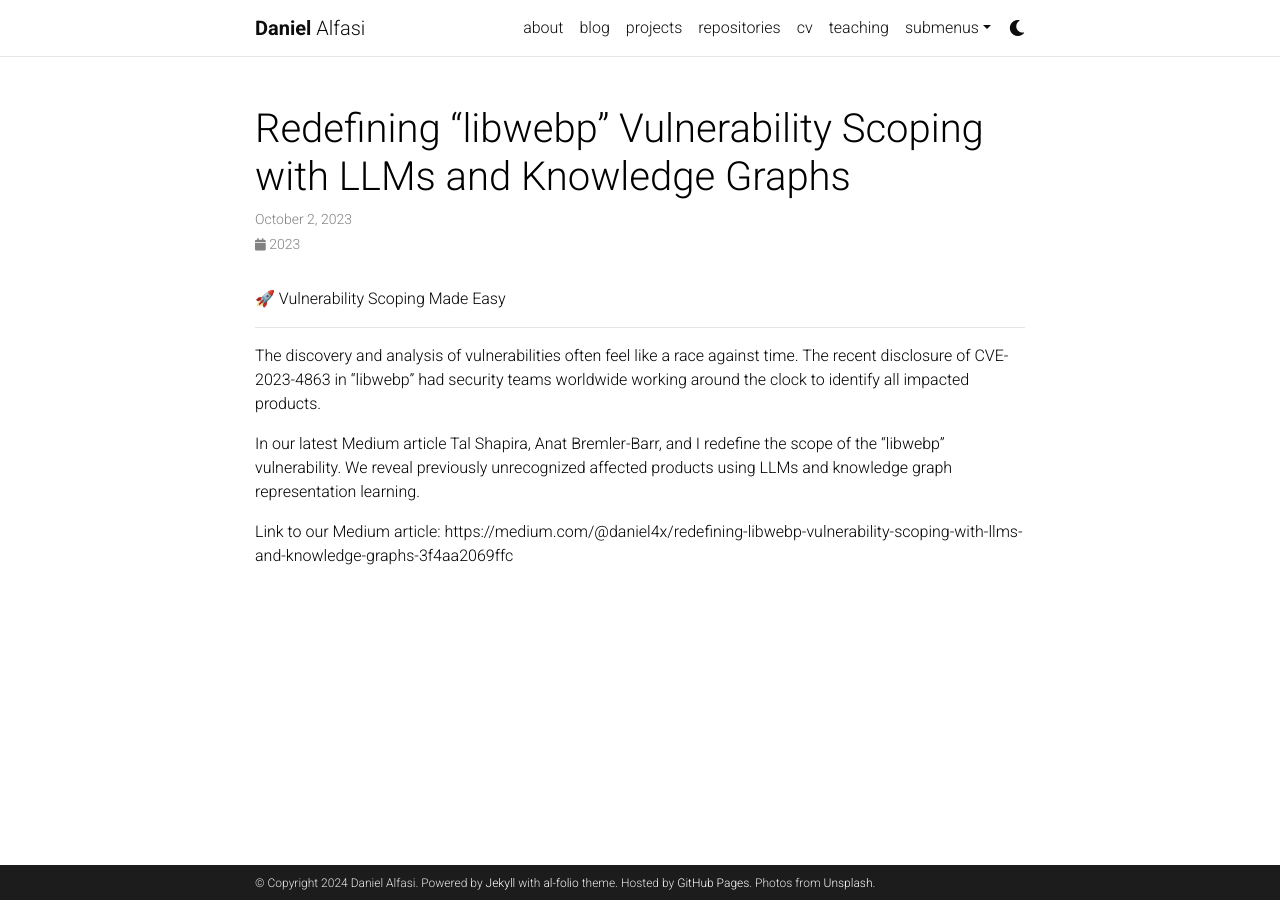
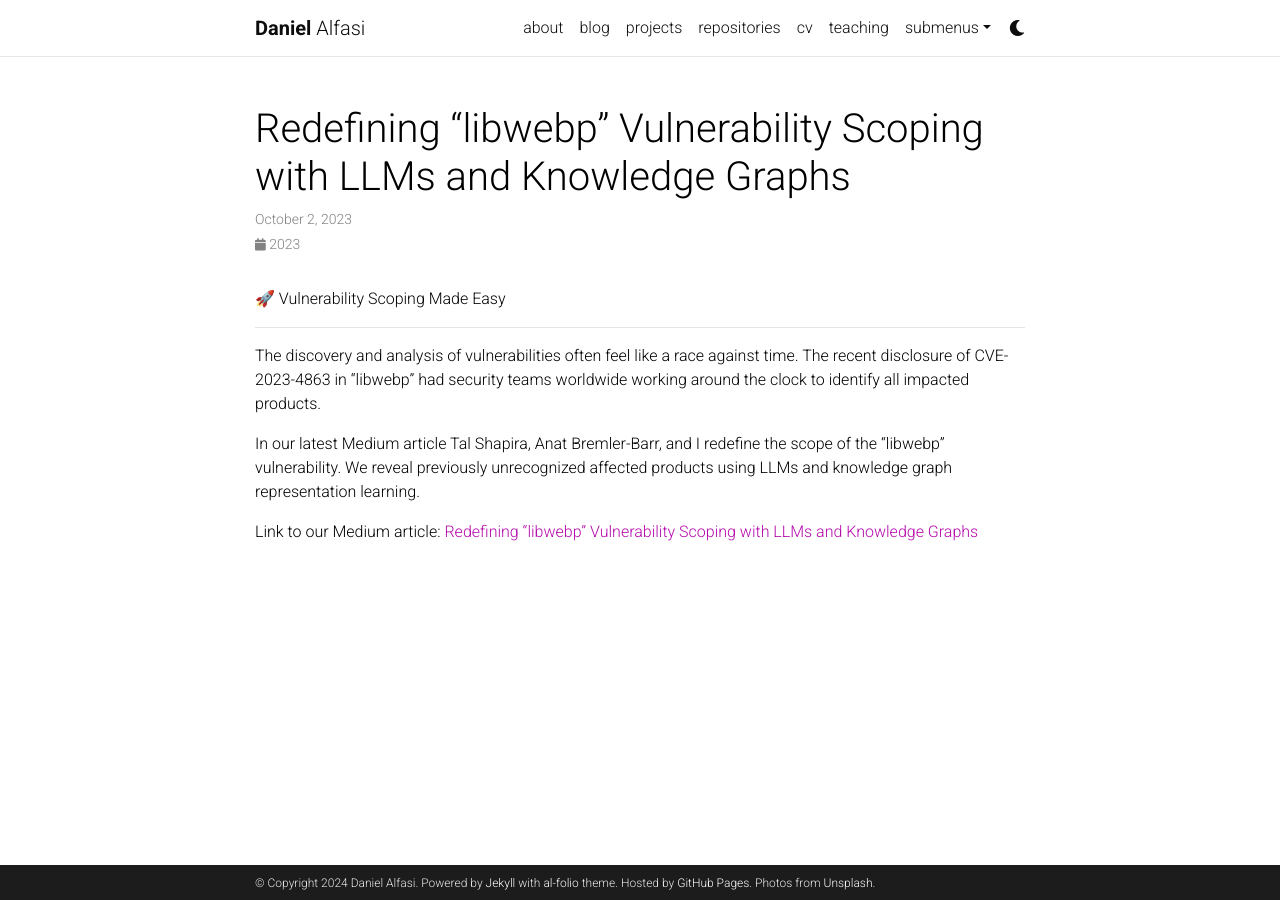
Before and after one commit to daniel4x/daniel4x.github.io, a Jekyll site: the page built from _news/announcement_3.md, in a window 1280 px wide. Built offline with Jekyll 4.4.1, drawn with Linux system fonts in a browser that asks for light colours; comment, search, counter and statistics services are not loaded; a style sheet for code colours, icons or effects is not loaded; some of the changed lines change nothing that is shown.

Commit message:
fix link

```diff
--- a/_news/announcement_3.md
+++ b/_news/announcement_3.md
@@ -16,4 +16,5 @@ The recent disclosure of CVE-2023-4863 in "libwebp" had security teams worldwide
 In our latest Medium article Tal Shapira, Anat Bremler-Barr, and I redefine the scope of the "libwebp" vulnerability.
 We reveal previously unrecognized affected products using LLMs and knowledge graph representation learning.
 
-Link to our Medium article: https://medium.com/@daniel4x/redefining-libwebp-vulnerability-scoping-with-llms-and-knowledge-graphs-3f4aa2069ffc
+
+Link to our Medium article: [Redefining “libwebp” Vulnerability Scoping with LLMs and Knowledge Graphs](https://medium.com/@daniel4x/redefining-libwebp-vulnerability-scoping-with-llms-and-knowledge-graphs-3f4aa2069ffc)
```
